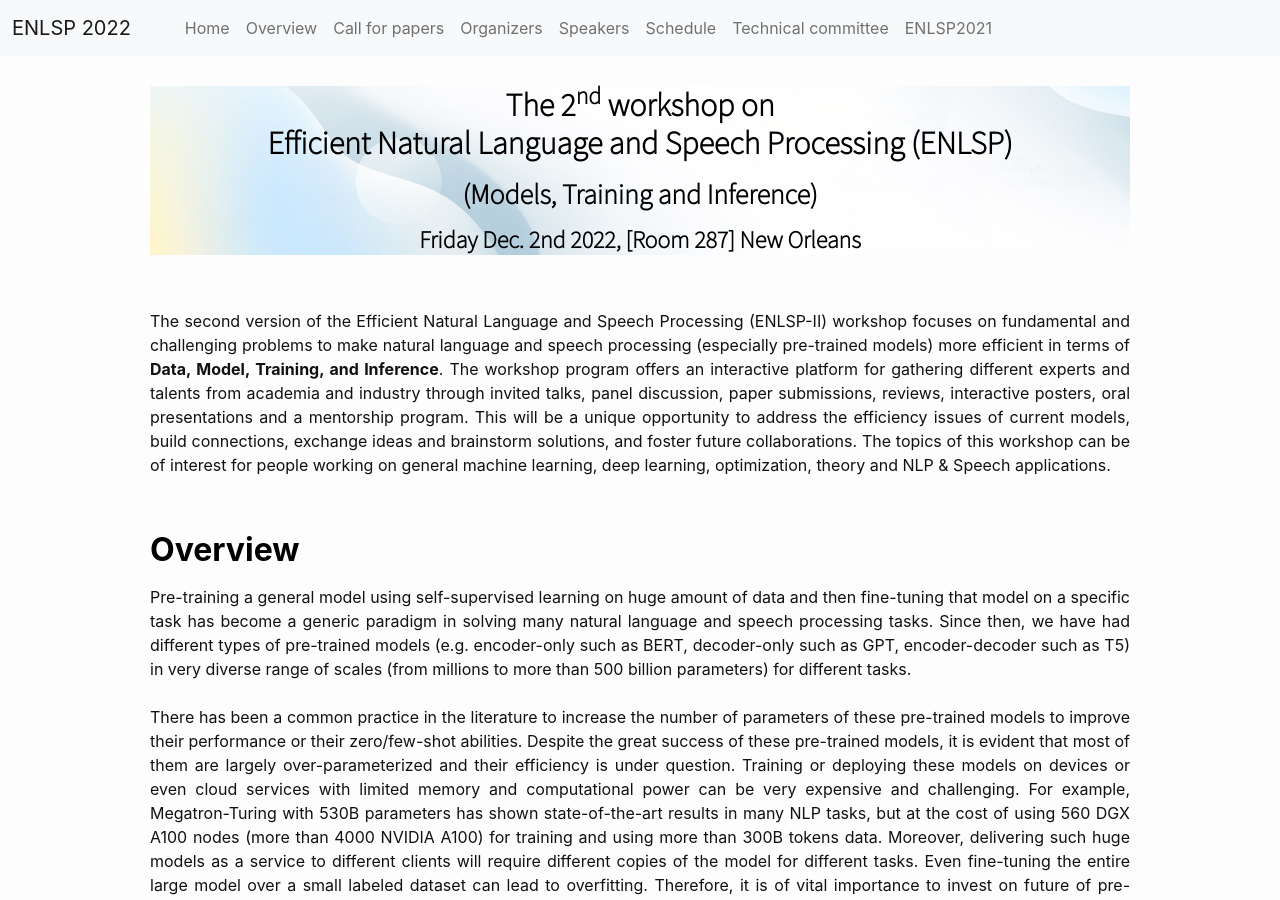
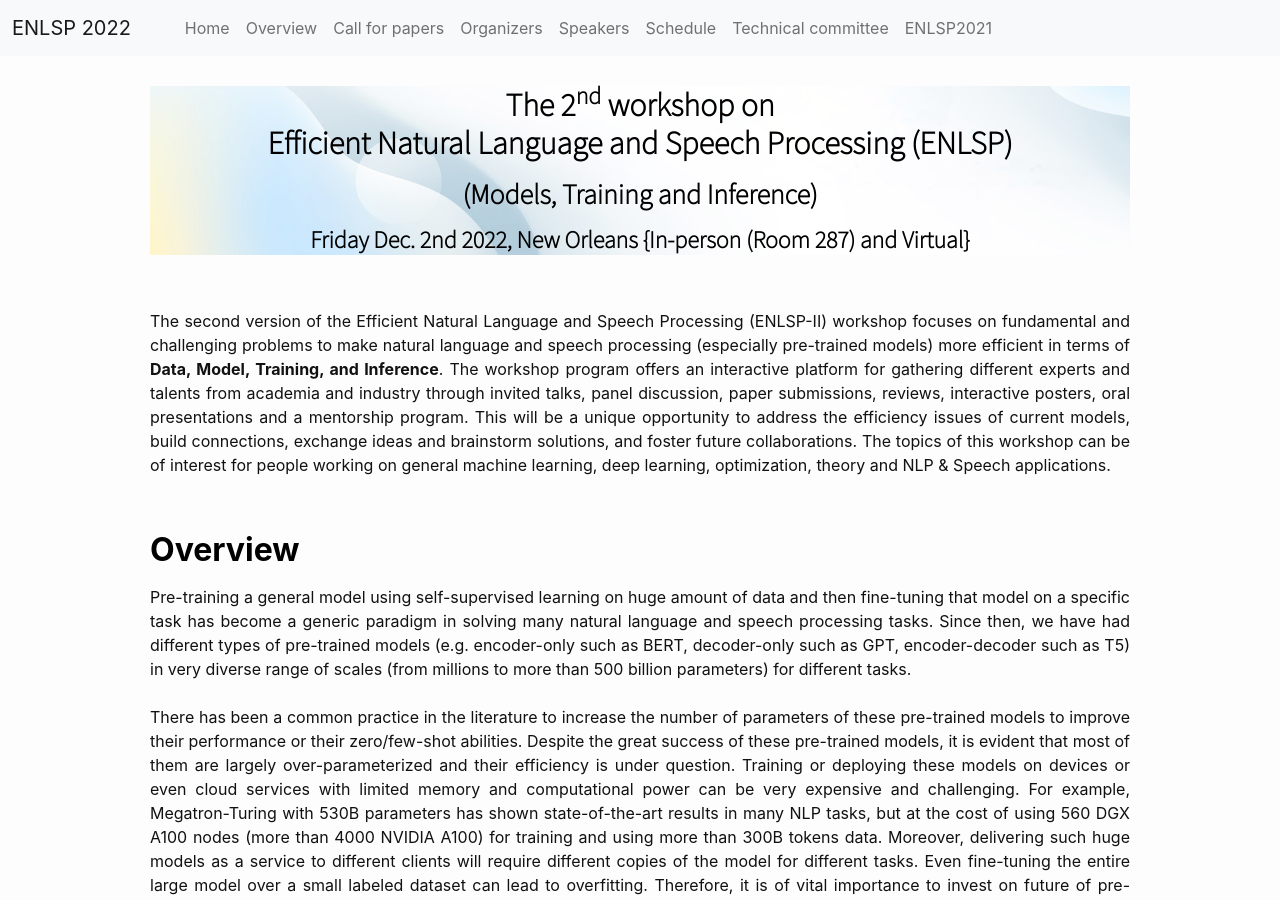
Before and after one commit to neurips2022-enlsp/neurips2022-enlsp.github.io, a Jekyll site: the page built from index.md, in a window 1280 px wide and 900 px high. Built offline with Jekyll 4.4.1, drawn with Linux system fonts in a browser that asks for light colours; nearby versions of some CDN libraries.

Commit message:
Update index.md

```diff
--- a/index.md
+++ b/index.md
@@ -11,7 +11,7 @@ layout: home
 	<center>
 		<h2 class="blackpar_title" >The 2<sup>nd</sup> workshop on<br>Efficient Natural Language and Speech Processing (ENLSP)</h2>
 		<h3 class="blackpar_title">(Models, Training and Inference)</h3>
-		<h4 class="blackpar_title">Friday Dec. 2nd 2022, [Room 287] New Orleans</h4>
+		<h4 class="blackpar_title">Friday Dec. 2nd 2022, New Orleans {In-person (Room 287) and Virtual}</h4>
 	</center>
 </div>
 <br>
```
